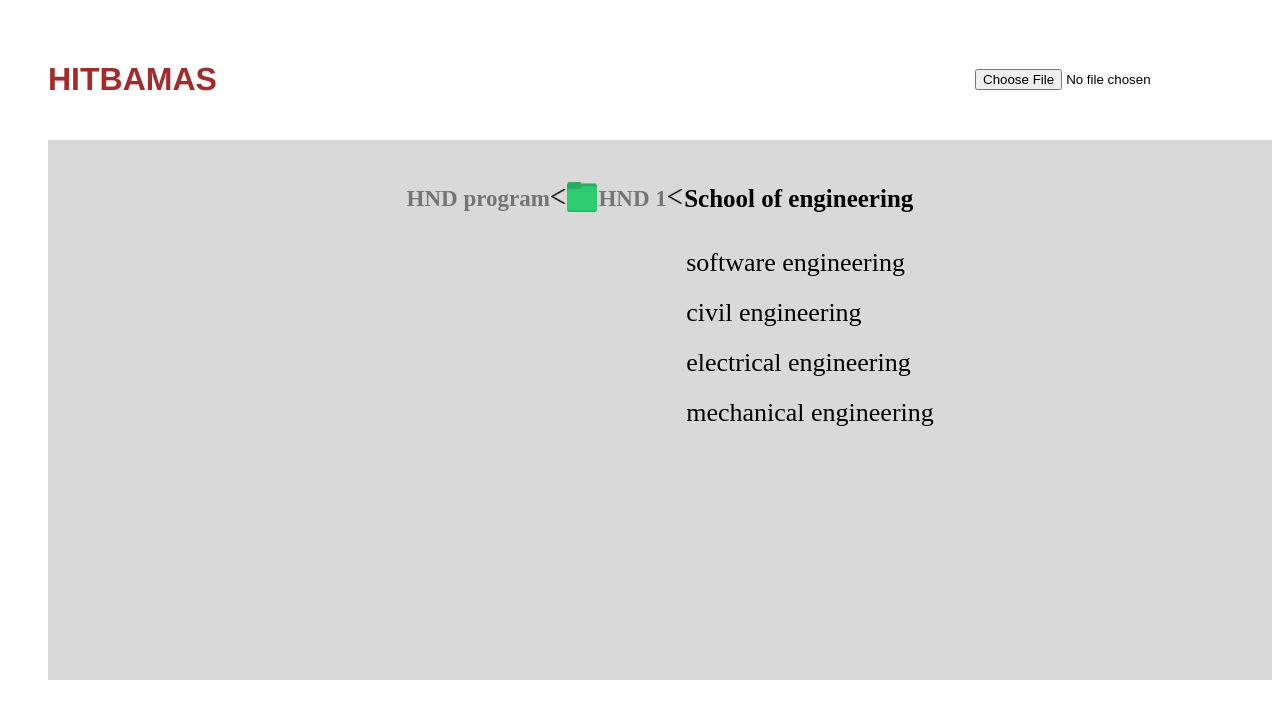
After one commit to TAZANOU-DEV/HND_WEB_DEVELOPMENT_PROJECT, a PHP site: page /engineering.html in a window 1280 px wide. The commit adds this page. Shown: the top 719 px of the page. Run offline with PHP 8.4, Linux system fonts and the light colour scheme.

Commit message:
commit me

```diff
--- /dev/null
+++ b/engineering.css
@@ -0,0 +1,98 @@
+body{
+    background-color: white;
+
+}
+
+.container{
+    display: flex;
+    flex-direction: column;
+    margin: 40px;
+}
+.nav{
+    display: flex;
+    align-items: center;
+    justify-content: space-between;
+}
+.s-name{
+    color: brown;
+    font-family: 'Franklin Gothic Medium', 'Arial Narrow', Arial, sans-serif;
+}
+.container_body{
+    width: 100%;
+    height: 500px;
+    background-color: rgba(217, 217, 217, 1);
+    margin-top: 20px;
+    padding: 20px;
+    display: flex;
+    flex-direction: column;
+    align-items: center;
+}
+.line{
+    display: flex;
+    align-items: center;
+    justify-content: space-evenly;
+    width: 43%;
+
+}
+.hnd_program{
+    font-size: 23px;
+    font-weight: bold;
+    color:rgba(0, 0, 0, 0.463);
+
+}
+.arrow{
+height: 15px;
+width: 15px;
+}
+.folder{
+    height: 30px;
+    width: 30px;
+}
+.engineer{
+
+    font-size: 25px;
+    font-weight: bolder;
+}
+.hn{
+    font-size: 23px;
+    font-weight: bold;
+    color:rgba(0, 0, 0, 0.463);
+
+
+}
+a{
+    text-decoration: none;
+    color: black;
+}
+.a{
+    display: flex;
+    flex-direction: column;
+    margin-left: 300px;
+
+}
+
+.depart{
+    font-size: 26px;
+    margin: 10px;
+}
+.depart:hover{
+
+    text-decoration: underline;
+    text-decoration-color: blueviolet;
+}
+
+@media only screen and(max-width:600px){
+.logo{
+    display: none;
+}
+#image-preview{
+    display: none;
+}
+.ll{
+    display: none;
+}
+
+
+
+
+}
--- /dev/null
+++ b/engineering.html
@@ -0,0 +1,59 @@
+<!DOCTYPE html>
+<html lang="en">
+<head>
+    <meta charset="UTF-8">
+    <meta name="viewport" content="width=device-width, initial-scale=1.0">
+    <link rel="stylesheet" href="engineering.css">
+    <title>school of engineering</title>
+</head>
+<body>
+
+    <div class="container">
+
+
+        <div class="nav">
+            <h1 class="s-name">HITBAMAS</h1>
+
+
+             <div class="ll">
+
+           <input type="file" accept="image/*"  width="300px" placeholder="Logo" class="logo" id="ima">
+           <img src="" id="image-preview" alt="">
+
+             </div>
+         </div>
+
+
+     <div class="container_body">
+
+        <div class="line">
+           <a href="add_program.html"> <p class="hnd_program">HND program</p></a>
+          <a href="add_program.html"> <img src="/icons/HND 1 icon/1.png" alt="" class="arrow"></a>
+           <a href="hnd1.html"><img src="/icons/HND 1 icon/gg.png" alt="" class="folder"></a>
+            <a href="hnd1.html"><p class="hn">HND 1</p></a>
+           <a href="hnd1.html"> <img src="/icons/HND 1 icon/1.png" alt="" class="arrow"></a>
+            <p class="engineer">School of engineering</p>
+
+
+        </div>
+        <div class="a">
+
+          <a href="" class="depart">software engineering</a>
+          <a href="" class="depart">civil engineering</a>
+          <a href="" class="depart">electrical engineering</a>
+          <a href="" class="depart">mechanical engineering</a>
+
+        </div>
+     </div>
+
+
+
+
+
+    </div>
+
+<script src="engineering.js"></script>
+
+
+</body>
+</html>
--- a/hnd1.html
+++ b/hnd1.html
@@ -36,7 +36,7 @@
 
             </div>
             <div class="school">
-                <a href="#" class="sch">school of engineering</a> <br>
+                <a href="engineering.html" class="sch">school of engineering</a> <br>
                 <a href="#" class="sch">school of managemenent science</a> <br>
                 <a href="#" class="sch">school of education</a> <br>
                 <a href="#" class="sch">school of health</a>
--- a/hnd2.html
+++ b/hnd2.html
@@ -11,7 +11,7 @@
         <div class="nav">
             <div class="lh">
               <h1 class="s-name">HITBAMAS</h1>
-      <a href="home.html">  <img src="/icons/HND 1 icon/1.png" alt="" class="arrow_left"></a>
+              <a href="home.html">  <img src="/icons/HND 1 icon/1.png" alt="" class="arrow_left"></a>
             </div>
 
              <div class="ll">
--- a/hnd3.html
+++ b/hnd3.html
@@ -4,7 +4,7 @@
     <meta charset="UTF-8">
     <meta name="viewport" content="width=device-width, initial-scale=1.0">
     <link rel="stylesheet" href="hnd1.css">
-    <title>HND 2</title>
+    <title>HND 3</title>
 </head>
 <body>
     <div class="container">
--- a/home.html
+++ b/home.html
@@ -20,8 +20,9 @@
         <input type="file" accept="image/*"  width="300px" placeholder="Logo" class="logo" id="ima">
         <img src="" id="image-preview" alt="">
 
+           <span class="j">
         <img  src="/icons/home page icon/2849812_menu_multimedia_bars_media_icon.svg" alt=""  class="drop_down" onclick="toggle_dropdown2()" >
-
+           </span>
 
 
 
```
Also changed, not shown: hnd1.css (+10 -3 lines), home.css (+10 -0 lines), engineering.js (added).
